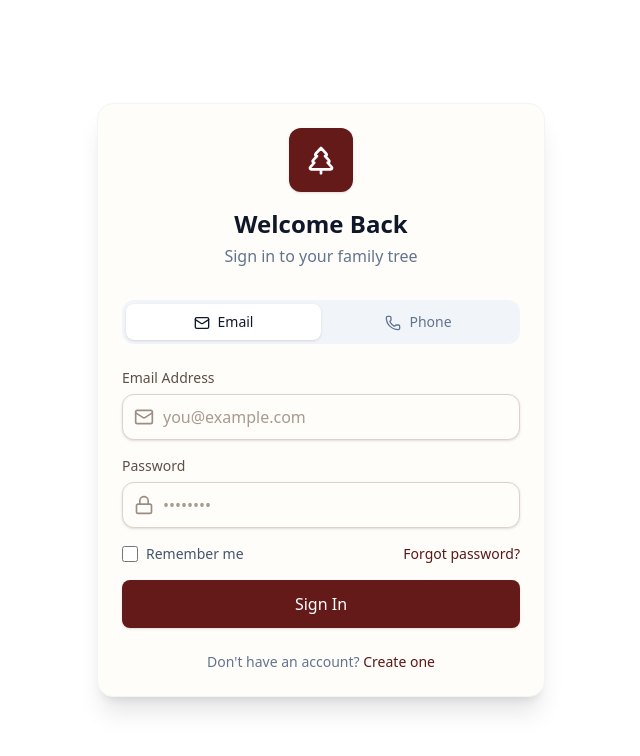
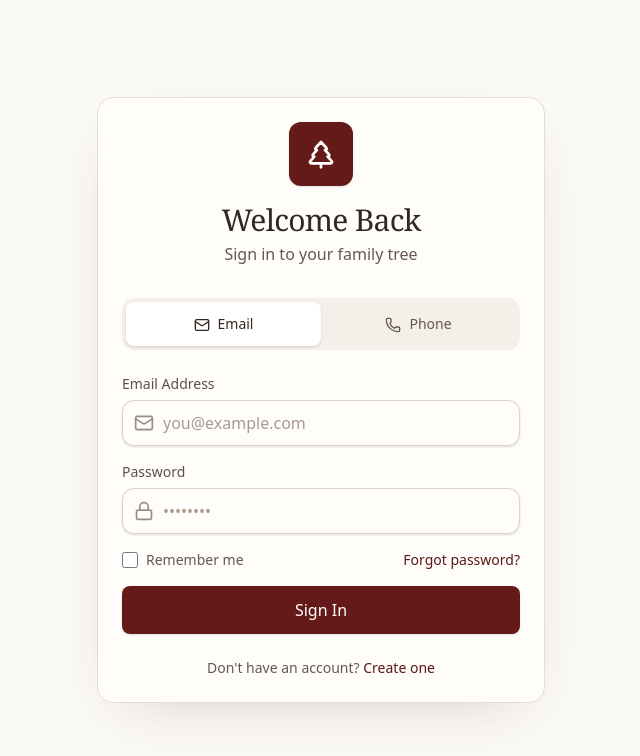
Before and after one commit to valesit/family-tree-app, a Next.js app: page /login in a window 1280 px wide. Shown: the top 756 px of the page, without its empty margins (319-959 px from the left). Built offline with nearby package versions, Linux system fonts and the light colour scheme.

Commit message:
Align sign-in visuals with heritage brand

```diff
--- a/app/(auth)/login/page.tsx
+++ b/app/(auth)/login/page.tsx
@@ -57,25 +57,25 @@ function LoginForm() {
   };
 
   return (
-    <Card className="w-full max-w-md relative z-10 shadow-xl border border-slate-100">
+    <Card className="w-full max-w-md relative z-10 border border-[#e6dcd3] bg-[#fffdf9] shadow-[0_20px_60px_-34px_rgba(74,46,32,0.3)]">
       {/* Logo */}
-      <div className="text-center mb-8">
+      <div className="mb-8 text-center">
         <div className="inline-flex items-center justify-center w-16 h-16 bg-maroon-500 rounded-xl mb-4 shadow-sm">
           <TreePine className="w-8 h-8 text-white" />
         </div>
-        <h1 className="text-2xl font-bold text-slate-900">Welcome Back</h1>
-        <p className="text-slate-500 mt-1">Sign in to your family tree</p>
+        <h1 className="font-serif text-3xl font-medium tracking-tight text-[#332720]">Welcome Back</h1>
+        <p className="text-[#66574f] mt-1">Sign in to your family tree</p>
       </div>
 
       {/* Login method toggle */}
-      <div className="flex bg-slate-100 rounded-xl p-1 mb-6">
+      <div className="flex bg-[#f5efe9] rounded-xl p-1 mb-6">
         <button
           type="button"
           onClick={() => setLoginMethod('email')}
-          className={`flex-1 py-2 px-4 rounded-lg text-sm font-medium transition-all ${
+          className={`flex-1 min-h-11 py-2 px-4 rounded-lg text-sm font-medium transition-all focus-visible:outline focus-visible:outline-2 focus-visible:outline-offset-2 focus-visible:outline-maroon-500 ${
             loginMethod === 'email'
-              ? 'bg-white text-slate-900 shadow-sm'
-              : 'text-slate-500 hover:text-slate-700'
+              ? 'bg-white text-[#332720] shadow-sm'
+              : 'text-[#66574f] hover:text-[#4b3d36]'
           }`}
         >
           <Mail className="w-4 h-4 inline-block mr-2" />
@@ -84,10 +84,10 @@ function LoginForm() {
         <button
           type="button"
           onClick={() => setLoginMethod('phone')}
-          className={`flex-1 py-2 px-4 rounded-lg text-sm font-medium transition-all ${
+          className={`flex-1 min-h-11 py-2 px-4 rounded-lg text-sm font-medium transition-all focus-visible:outline focus-visible:outline-2 focus-visible:outline-offset-2 focus-visible:outline-maroon-500 ${
             loginMethod === 'phone'
-              ? 'bg-white text-slate-900 shadow-sm'
-              : 'text-slate-500 hover:text-slate-700'
+              ? 'bg-white text-[#332720] shadow-sm'
+              : 'text-[#66574f] hover:text-[#4b3d36]'
           }`}
         >
           <Phone className="w-4 h-4 inline-block mr-2" />
@@ -96,7 +96,7 @@ function LoginForm() {
       </div>
 
       {error && (
-        <div className="mb-4 p-3 bg-slate-50 border border-slate-200 rounded-xl text-red-700 text-sm">
+        <div className="mb-4 p-3 bg-[#fbf7f2] border border-[#e5d9ce] rounded-xl text-red-700 text-sm">
           {error}
         </div>
       )}
@@ -135,9 +135,9 @@ function LoginForm() {
           <label className="flex items-center">
             <input
               type="checkbox"
-              className="w-4 h-4 rounded border-slate-300 text-maroon-600 focus:ring-maroon-500"
+              className="w-4 h-4 rounded border-[#d8c8bc] text-maroon-600 focus:ring-maroon-500"
             />
-            <span className="ml-2 text-slate-600">Remember me</span>
+            <span className="ml-2 text-[#66574f]">Remember me</span>
           </label>
           <Link href="/forgot-password" className="text-maroon-600 hover:text-maroon-700 font-medium">
             Forgot password?
@@ -149,7 +149,7 @@ function LoginForm() {
         </Button>
       </form>
 
-      <p className="mt-6 text-center text-sm text-slate-500">
+      <p className="mt-6 text-center text-sm text-[#66574f]">
         Don&apos;t have an account?{' '}
         <Link href="/register" className="text-maroon-600 hover:text-maroon-700 font-medium">
           Create one
@@ -161,7 +161,7 @@ function LoginForm() {
 
 function LoginFallback() {
   return (
-    <Card className="w-full max-w-md flex items-center justify-center py-20 border border-slate-100 shadow-xl">
+    <Card className="w-full max-w-md flex items-center justify-center border border-[#e6dcd3] py-20">
       <Loader2 className="w-8 h-8 text-maroon-500 animate-spin" />
     </Card>
   );
@@ -169,7 +169,7 @@ function LoginFallback() {
 
 export default function LoginPage() {
   return (
-    <div className="min-h-screen bg-white flex items-center justify-center p-4">
+    <div className="heritage-auth-shell flex items-center justify-center px-4 py-10">
       <Suspense fallback={<LoginFallback />}>
         <LoginForm />
       </Suspense>
```
